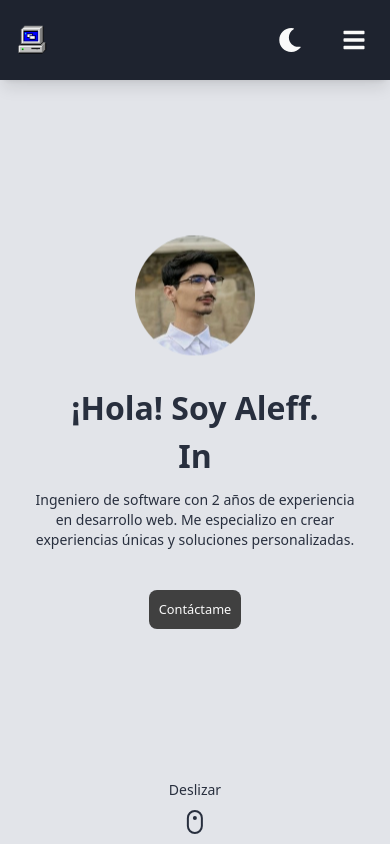
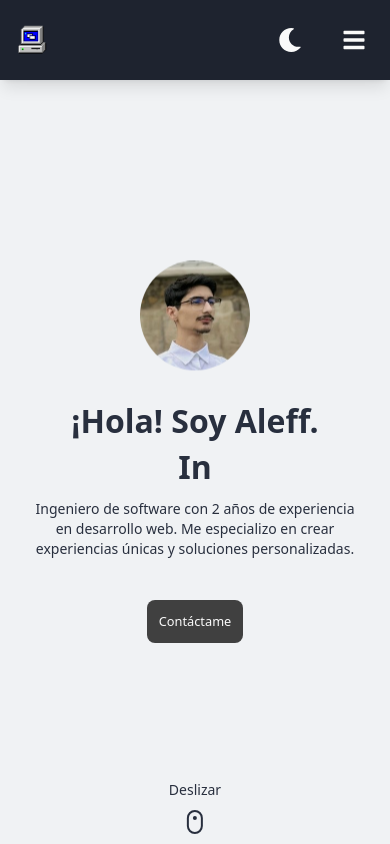
Before and after one commit to aleff-eco/portfolio, a Next.js app: page /portfolio in a window 390 px wide. Shown: the top 844 px of the page. Built offline with nearby package versions, Linux system fonts and the light colour scheme; no server answers.

Commit message:
Profile responsive

```diff
--- a/src/app/globals.css
+++ b/src/app/globals.css
@@ -5,7 +5,7 @@
 @layer base {
   :root {
     --navbar:  220 22% 15%;
-    --background: 220 15% 90%; /* Soft Cool Gray */
+    --background: 220 15% 95%; /* Soft Cool Gray */
     --foreground: 220 22% 20%; /* Darker Cool Gray */
     --card: 0 0% 100%; /* Pure White */
     --card-foreground: 220 15% 15%; /* Cool Gray for Cards */
--- a/src/components/companies.jsx
+++ b/src/components/companies.jsx
@@ -45,12 +45,12 @@ export function Companies() {
           </p>
         </div>
         <div
-          className="flex w-full overflow-x-auto snap-x snap-mandatory scrollbar-hide"
+          className="flex overflow-x-auto snap-x snap-mandatory scrollbar-hide"
           ref={scrollRef}
           style={{
             scrollbarWidth: "none",
             WebkitOverflowScrolling: "touch",
-            width: "98.8vw",
+            width: "98.6vw",
           }}
           onMouseEnter={handleMouseEnter}
           onMouseLeave={handleMouseLeave}
--- a/src/components/profileComponent.jsx
+++ b/src/components/profileComponent.jsx
@@ -1,10 +1,10 @@
-import React, { useState, useEffect } from 'react';
-import '../styles/ProfileComponent.css';
-import { words } from '@/data/information';
+import React, { useState, useEffect } from "react";
+import "../styles/ProfileComponent.css";
+import { words } from "@/data/information";
 
 export function ProfileComponent() {
   const [scrollY, setScrollY] = useState(0);
-  const [text, setText] = useState('');
+  const [text, setText] = useState("");
   const [isDeleting, setIsDeleting] = useState(false);
   const [loopNum, setLoopNum] = useState(0);
   const [typingSpeed, setTypingSpeed] = useState(150);
@@ -14,8 +14,8 @@ export function ProfileComponent() {
       setScrollY(window.scrollY);
     };
 
-    window.addEventListener('scroll', handleScroll);
-    return () => window.removeEventListener('scroll', handleScroll);
+    window.addEventListener("scroll", handleScroll);
+    return () => window.removeEventListener("scroll", handleScroll);
   }, []);
 
   useEffect(() => {
@@ -25,7 +25,7 @@ export function ProfileComponent() {
 
       if (!isDeleting && text === fullText) {
         setTimeout(() => setIsDeleting(true), 1000);
-      } else if (isDeleting && text === '') {
+      } else if (isDeleting && text === "") {
         setIsDeleting(false);
         setLoopNum(loopNum + 1);
       }
@@ -44,10 +44,13 @@ export function ProfileComponent() {
   }, [text, isDeleting, loopNum]);
 
   const scrollToContact = () => {
-    const contactSection = document.getElementById('contact');
+    const contactSection = document.getElementById("contact");
     if (contactSection) {
       const yOffset = 30; // Margen superior
-      const targetPosition = contactSection.getBoundingClientRect().top + window.pageYOffset + yOffset;
+      const targetPosition =
+        contactSection.getBoundingClientRect().top +
+        window.pageYOffset +
+        yOffset;
       const startPosition = window.pageYOffset;
       const distance = targetPosition - startPosition;
       const duration = 4000; // Duración en milisegundos para hacer el movimiento más suave
@@ -63,7 +66,12 @@ export function ProfileComponent() {
       const animation = (currentTime) => {
         if (startTime === null) startTime = currentTime;
         const timeElapsed = currentTime - startTime;
-        const run = easeInOutCubic(timeElapsed, startPosition, distance, duration);
+        const run = easeInOutCubic(
+          timeElapsed,
+          startPosition,
+          distance,
+          duration
+        );
         window.scrollTo(0, run);
         if (timeElapsed < duration) requestAnimationFrame(animation);
       };
@@ -78,21 +86,35 @@ export function ProfileComponent() {
         <img
           src="./profilePic.jpeg"
           alt="Foto de perfil"
-          className="profile-image w-24 h-24 sm:w-32 sm:h-32 md:w-48 md:h-48 lg:w-64 lg:h-64 xl:w-72 xl:h-72 rounded-full mb-4"
+          className="profile-image w-24 h-24 sm:w-32 sm:h-32 lg:w-48 lg:h-48 rounded-full "
         />
         <h2 className="text-xl sm:text-2xl md:text-3xl lg:text-4xl xl:text-5xl font-bold mb-2">
           ¡Hola! Soy Aleff.
         </h2>
         <div className="w-full h-12 flex justify-center items-center">
-          <h2 id="typewriter" className="text-lg sm:text-xl md:text-2xl font-semibold">{text}</h2>
+          <h2
+            id="typewriter"
+            className="text-lg sm:text-xl md:text-2xl font-semibold"
+          >
+            {text}
+          </h2>
         </div>
-        <p className="text-sm sm:text-base md:text-lg lg:text-xl xl:text-2xl mb-4 lg:max-w-[750px] font-normal">
-          Ingeniero de software con 2 años de experiencia en desarrollo web. Me especializo en crear experiencias únicas y soluciones personalizadas.
+        <p className="text-sm sm:text-base md:text-lg lg:text-xl xl:text-2xl mb-2 lg:max-w-[750px] font-normal">
+          Ingeniero de software con 2 años de experiencia en desarrollo web. Me
+          especializo en crear experiencias únicas y soluciones personalizadas.
         </p>
-        <button onClick={scrollToContact} className="connect-button text-white py-2 px-4 rounded transition">
+        <button
+          onClick={scrollToContact}
+          className="connect-button text-white px-4 rounded transition"
+        >
           Contáctame
         </button>
-        <div className={`scroll-down-container ${scrollY > 10 ? 'hidden' : ''} mt-4`}>
+
+        <div
+          className={`scroll-down-container ${
+            scrollY > 10 ? "hidden" : ""
+          } mt-4`}
+        >
           <p className="text-sm">Deslizar</p>
           <div className="mouse-icon mt-2">
             <div className="mouse-wheel w-4 h-8 bg-gray-600 rounded"></div>
--- a/src/styles/ProfileComponent.css
+++ b/src/styles/ProfileComponent.css
@@ -10,11 +10,6 @@
 
 .profile-container {
   text-align: center;
-  height: 100%;
-  display: flex;
-  flex-direction: column;
-  justify-content: center;
-  margin-top: -10%;
 }
 
 .profile-image {
@@ -29,8 +24,8 @@
 
 @media (max-width: 768px) {
   .profile-image {
-    width: 120px;
-    height: 120px;
+    width: 110px;
+    height: 110px;
   }
 }
 
@@ -38,7 +33,7 @@
 .profile-container h1,
 .profile-container p,
 .connect-button {
-  margin: 10px 0;
+  margin: 8px 0;
 }
 
 .profile-container h2 {
@@ -56,16 +51,15 @@
   flex-direction: column;
   justify-content: center;
   align-items: center;
-  margin-top: -10%;
 }
 
 .connect-button {
-  background-color: hsl(var(--primary)); /* Usa el color primario definido */
-  color: hsl(var(--primary-foreground)); /* Usa el color de texto primario definido */
-  padding: 10px;
-  margin-top: 30px;
+  background-color: hsl(var(--primary));
+  color: hsl(var(--primary-foreground));
+  padding: 12px;
+  margin-top: 10%;
   border: none;
-  border-radius: var(--radius); /* Usa el radio global */
+  border-radius: var(--radius);
   cursor: pointer;
   text-align: center;
   font-size: 0.8rem;
@@ -76,25 +70,25 @@
 }
 
 .connect-button:hover {
-  background-color: hsl(var(--secondary)); /* Usa el color secundario al hacer hover */
+  background-color: hsl(var(--secondary));
 }
 
-/* Modificación para el modo oscuro: gris mucho más claro */
 .dark .connect-button {
-  background-color: hsl(0 0% 60%); /* Gris mucho más claro en modo oscuro */
-  color: hsl(var(--primary-foreground)); /* Mantiene el color del texto */
+  background-color: hsl(0 0% 60%);
+  color: hsl(var(--primary-foreground));
 }
 
 .dark .connect-button:hover {
-  background-color: hsl(0 0% 75%); /* Un gris aún más claro en hover en modo oscuro */
+  background-color: hsl(0 0% 75%);
 }
+
 .scroll-down-container {
   position: fixed;
   bottom: 10px;
   left: 50%;
   transform: translateX(-50%);
   text-align: center;
-  color: hsl(var(--foreground)); /* Usa el color de texto */
+  color: hsl(var(--foreground));
   opacity: 1;
   transition: opacity 0.5s ease-in-out;
 }
@@ -107,7 +101,7 @@
 .mouse-icon {
   width: 16px;
   height: 24px;
-  border: 2px solid hsl(var(--foreground)); /* Usa el color de borde */
+  border: 2px solid hsl(var(--foreground));
   border-radius: 8px;
   margin: 10px auto 0;
   position: relative;
@@ -116,7 +110,7 @@
 .mouse-wheel {
   width: 4px;
   height: 4px;
-  background-color: hsl(var(--foreground)); /* Usa el color de fondo del mouse */
+  background-color: hsl(var(--foreground));
   border-radius: 50%;
   position: absolute;
   top: 4px;
```
